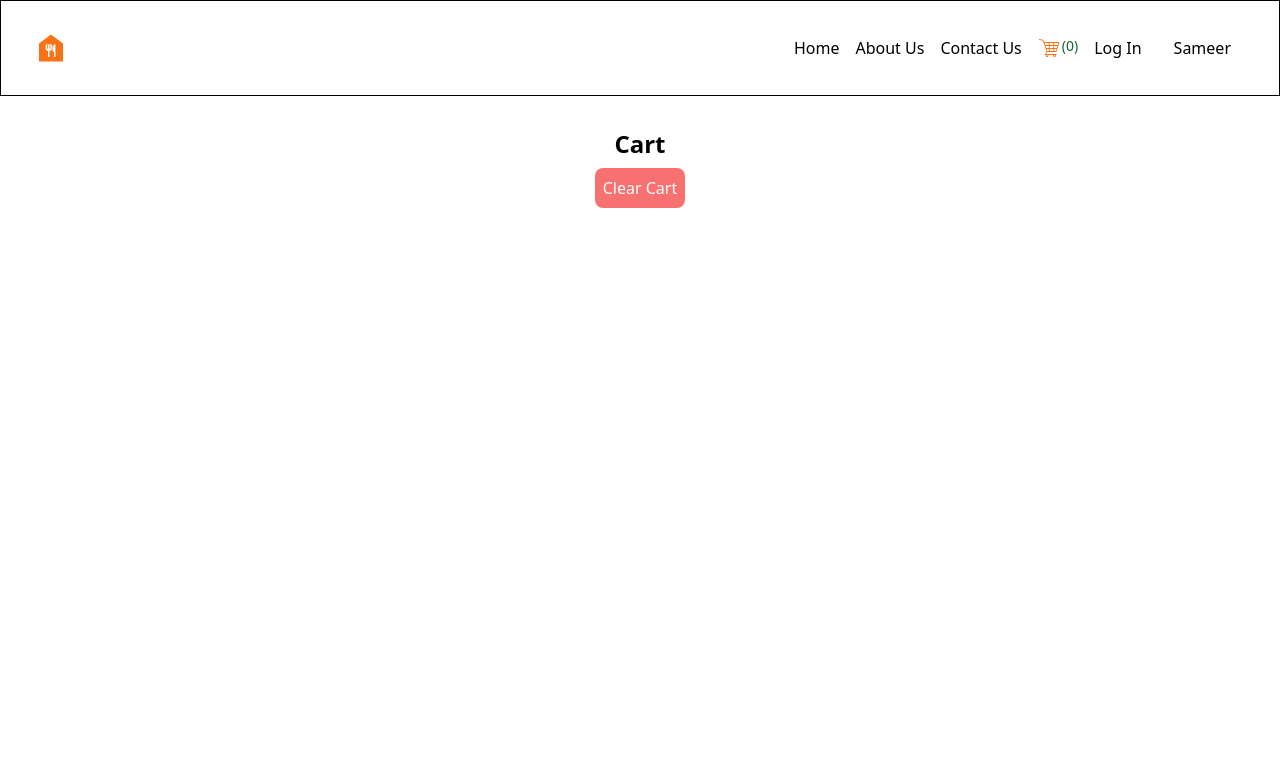
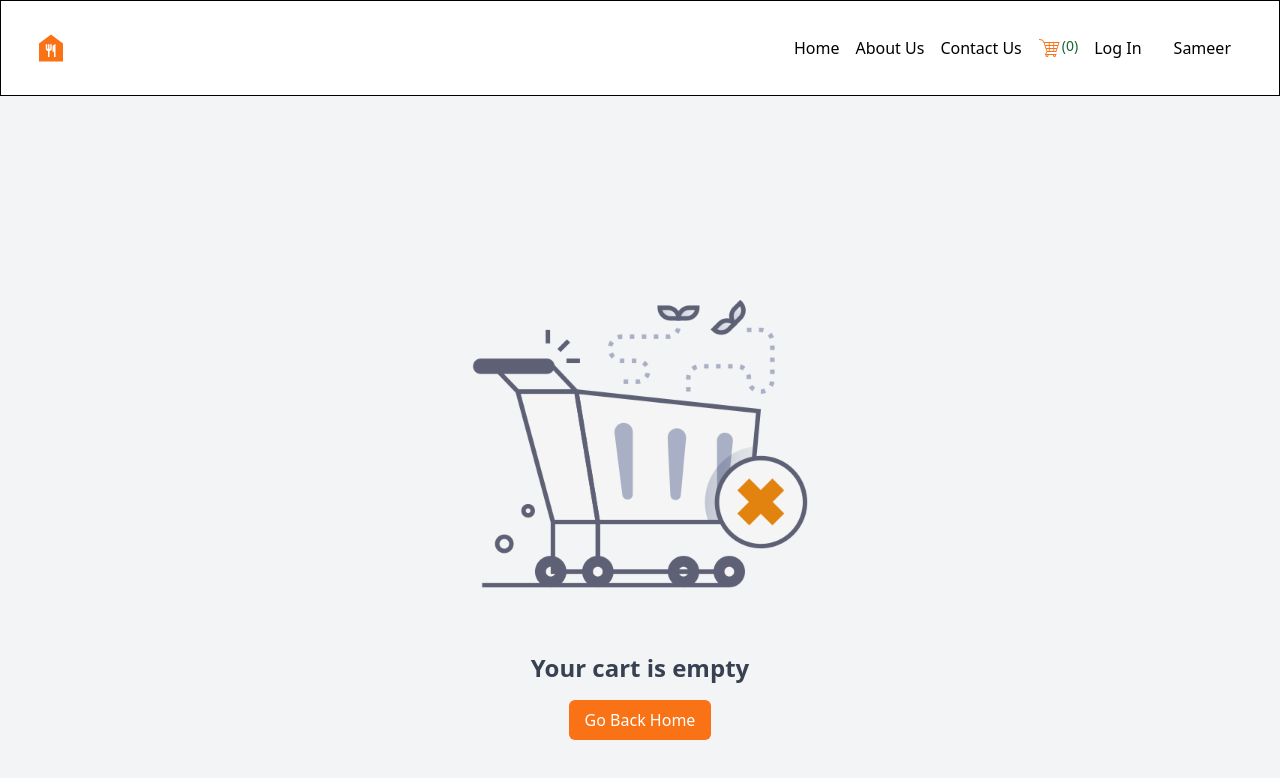
Before and after one commit to sameer2407/swiggy-api-food-app, a React (Vite) app: page /cart in a window 1280 px wide. Shown: the top 778 px of the page. Built offline with nearby package versions, Linux system fonts and the light colour scheme.

Commit message:
remove button added and empty cart image added

```diff
--- a/src/Cart.jsx
+++ b/src/Cart.jsx
@@ -1,12 +1,23 @@
 import React from "react";
 import { useDispatch, useSelector } from "react-redux";
-import ItemList from "./ItemList";
+
 import { clearCart } from "./utils/cartSlice";
+
+import ItemCartList from "./ItemCartList";
+import NoItems from "./NoItems";
 
 const Cart = () => {
   const cartItems = useSelector((store) => store.cart.items);
 
   const dispatch = useDispatch();
+  if (cartItems.length == 0) {
+    return (
+      <>
+        <NoItems></NoItems>
+      </>
+    );
+  }
+
   return (
     <div className=" text-center m-4 p-4">
       <h1 className="text-2xl font-bold">Cart</h1>
@@ -19,7 +30,7 @@ const Cart = () => {
         >
           Clear Cart
         </button>
-        <ItemList items={cartItems}></ItemList>
+        <ItemCartList items={cartItems}></ItemCartList>
       </div>
     </div>
   );
--- /dev/null
+++ b/src/ItemCartList.jsx
@@ -0,0 +1,43 @@
+import React from "react";
+import { imgLink } from "./utils/contents";
+import { useDispatch } from "react-redux";
+import { removeItemAtIndex } from "./utils/cartSlice";
+import { CiCircleRemove } from "react-icons/ci";
+
+const ItemCartList = ({ items }) => {
+  const dispatch = useDispatch();
+  return (
+    <div className="p-2">
+      {items.map((item, index) => (
+        <div
+          key={item.card.info.id}
+          className="flex flex-col sm:flex-row items-center justify-between p-2 mb-2 border rounded-lg shadow-sm bg-white"
+        >
+          <img
+            className="h-12 w-12 sm:h-16 sm:w-16 rounded-md object-cover"
+            src={`${imgLink}${item.card.info.imageId}`}
+            alt={item.card.info.name}
+          />
+          <div className="flex-1 mx-2 text-center sm:text-left mt-1 sm:mt-0">
+            <h3 className="text-sm font-semibold text-gray-800">
+              {item.card.info.name}
+            </h3>
+            <p className="text-xs text-gray-600">
+              ₹ {item.card.info.price / 100}/-
+            </p>
+          </div>
+          <button
+            className="mt-1 sm:mt-0 text-red-500 text-2xl hover:text-red-700"
+            onClick={() => dispatch(removeItemAtIndex(index))}
+          >
+            <CiCircleRemove size={34} />
+          </button>
+        </div>
+      ))}
+    </div>
+  );
+};
+
+//<a href="https://iconscout.com/3d-illustrations/empty-cart" class="text-underline font-size-sm" target="_blank">Empty Cart</a> by <a href="https://iconscout.com/contributors/iconscout" class="text-underline font-size-sm" target="_blank">IconScout Store</a>
+
+export default ItemCartList;
--- /dev/null
+++ b/src/NoItems.jsx
@@ -0,0 +1,21 @@
+import React from "react";
+
+const NoItems = () => {
+  return (
+    <div className="flex flex-col items-center justify-center min-h-screen bg-gray-100 p-4">
+      <img
+        src="src/utils/empty-cart.png"
+        alt="Empty Cart"
+        className="h-48 w-48 sm:h-64 sm:w-64 md:h-96 md:w-96 mb-4"
+      />
+      <h1 className="text-2xl font-semibold text-gray-700 mb-4">
+        Your cart is empty
+      </h1>
+      <button className="bg-orange-500 text-white py-2 px-4 rounded-md hover:bg-orange-600">
+        Go Back Home
+      </button>
+    </div>
+  );
+};
+
+export default NoItems;
--- a/src/utils/cartSlice.jsx
+++ b/src/utils/cartSlice.jsx
@@ -15,9 +15,13 @@ const cartSlice = createSlice({
     clearCart: (state) => {
       state.items.length = 0;
     },
+    removeItemAtIndex: (state, action, i) => {
+      state.items.splice(action.payload, 1);
+    },
   },
 });
 
-export const { addItem, removeItem, clearCart } = cartSlice.actions;
+export const { addItem, removeItem, clearCart, removeItemAtIndex } =
+  cartSlice.actions;
 
 export default cartSlice.reducer;
```
Also changed, not shown: src/utils/empty-cart.png (added).
